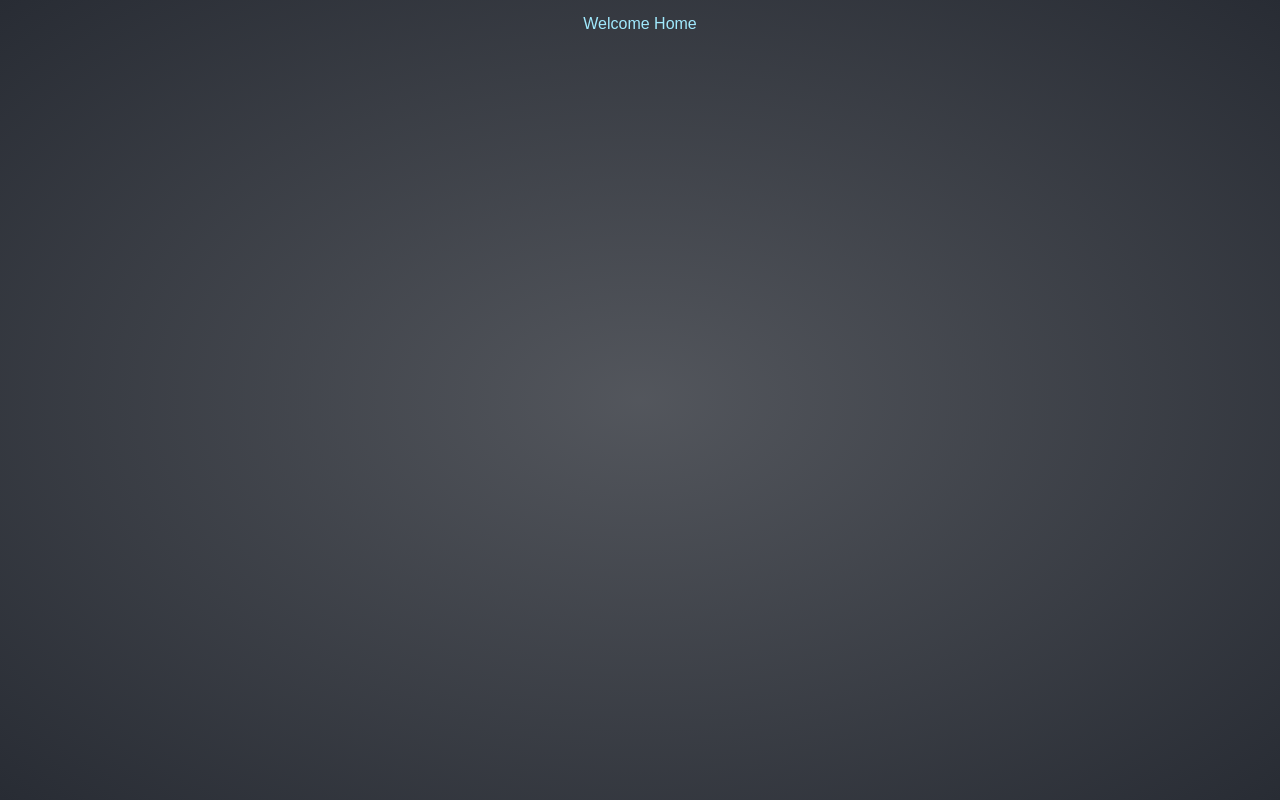
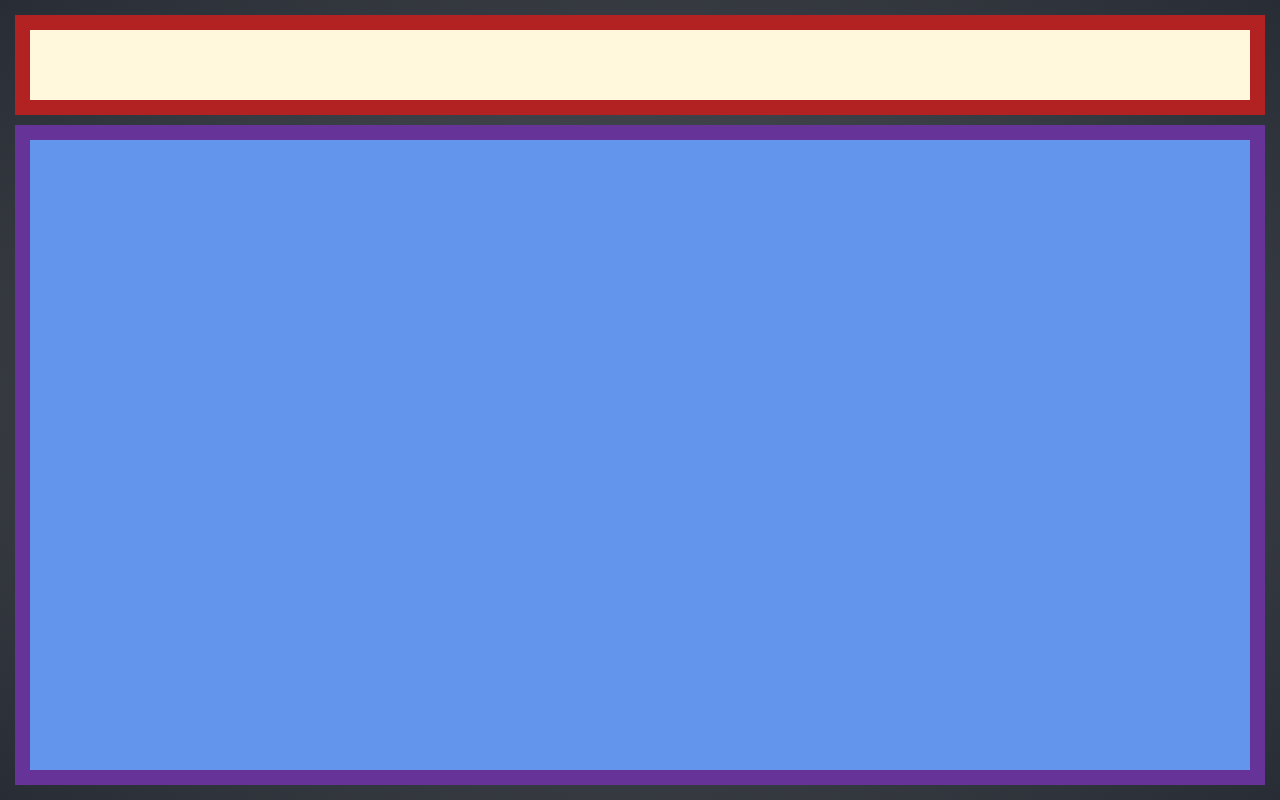
Before and after one commit to J-Grizz/oz-interview-requests, a React (Create React App) app: page / in a window 1280 px wide. Built offline with nearby package versions, Linux system fonts and the light colour scheme.

Commit message:
Setup basic layout

```diff
--- /dev/null
+++ b/src/components/header/index.tsx
@@ -0,0 +1,12 @@
+import { FC } from 'react'
+import { StyledHeader } from './styles'
+
+const Header: FC = () => {
+	return (
+		<StyledHeader className="header-container">
+			<div></div>
+		</StyledHeader>
+	)
+}
+
+export default Header
--- /dev/null
+++ b/src/components/header/styles/index.ts
@@ -0,0 +1,8 @@
+import styled, { css } from 'styled-components'
+
+export const StyledHeader = styled.header`
+	${({ theme }) => css`
+		border: 15px solid firebrick;
+		background-color: cornsilk;
+	`}
+`
--- /dev/null
+++ b/src/components/index.ts
@@ -0,0 +1 @@
+export { default as Header } from './header'
--- a/src/index.tsx
+++ b/src/index.tsx
@@ -2,15 +2,19 @@ import React from 'react'
 import ReactDOM from 'react-dom'
 import { unregister } from './core'
 import reportWebVitals from './core/reportWebVitals'
-import { GlobalStyles, theme } from './styles'
+import { GlobalStyles, StyledLayout, theme } from './styles'
 import { ThemeProvider } from 'styled-components'
 import Routes from './routes'
+import { Header } from './components'
 
 ReactDOM.render(
 	<React.StrictMode>
 		<ThemeProvider theme={theme}>
 			<GlobalStyles />
-			<Routes />
+			<StyledLayout>
+				<Header />
+				<Routes />
+			</StyledLayout>
 		</ThemeProvider>
 	</React.StrictMode>,
 	document.getElementById('root')
--- a/src/styles/global.ts
+++ b/src/styles/global.ts
@@ -6,8 +6,6 @@ export default createGlobalStyle`
 			height: 100%;
 
 			body {
-				display: flex;
-				flex-direction: column;
 				height: 100%;
 				margin: 0;
 
@@ -17,8 +15,6 @@ export default createGlobalStyle`
 					display: flex;
 					font-family: sans-serif;
 					height: 100%;
-					justify-content: center;
-					padding: 15px;
 				}
 			}
 		}
--- a/src/styles/index.ts
+++ b/src/styles/index.ts
@@ -1,2 +1,3 @@
 export { default as GlobalStyles } from './global'
 export { default as theme } from './theme'
+export { default as StyledLayout } from './layout'
--- /dev/null
+++ b/src/styles/layout.ts
@@ -0,0 +1,23 @@
+import styled, { css } from 'styled-components'
+
+const StyledLayout = styled.div`
+	${({ theme }) => css`
+		width: 100%;
+		display: grid;
+		padding: 15px;
+		.header-container {
+			grid-area: header;
+		}
+		.main-container {
+			grid-area: main;
+		}
+		grid-template-rows: 100px auto;
+		row-gap: 10px;
+		grid-template-areas:
+			"header"
+			"main"
+		}
+	`}
+`
+
+export default StyledLayout
--- a/src/views/home/index.tsx
+++ b/src/views/home/index.tsx
@@ -1,7 +1,12 @@
 import { FC } from 'react'
+import { HomeLayout } from './styles'
 
 const Home: FC = () => {
-	return <div>Welcome Home</div>
+	return (
+		<HomeLayout className="main-container">
+			<div></div>
+		</HomeLayout>
+	)
 }
 
 export default Home
--- /dev/null
+++ b/src/views/home/styles/index.ts
@@ -0,0 +1,8 @@
+import styled, { css } from 'styled-components'
+
+export const HomeLayout = styled.main`
+	${({ theme }) => css`
+		border: 15px solid rebeccapurple;
+		background-color: cornflowerblue;
+	`}
+`
```
